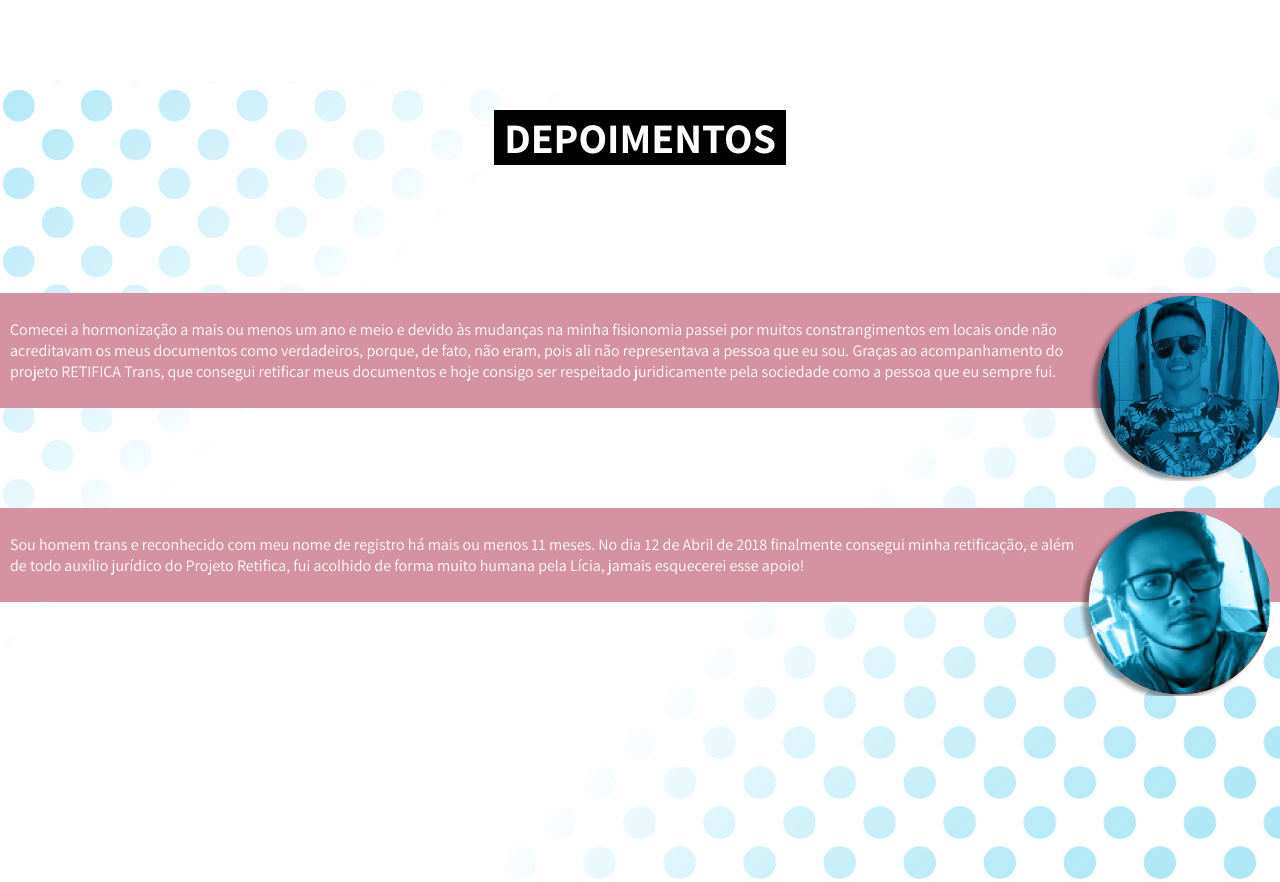
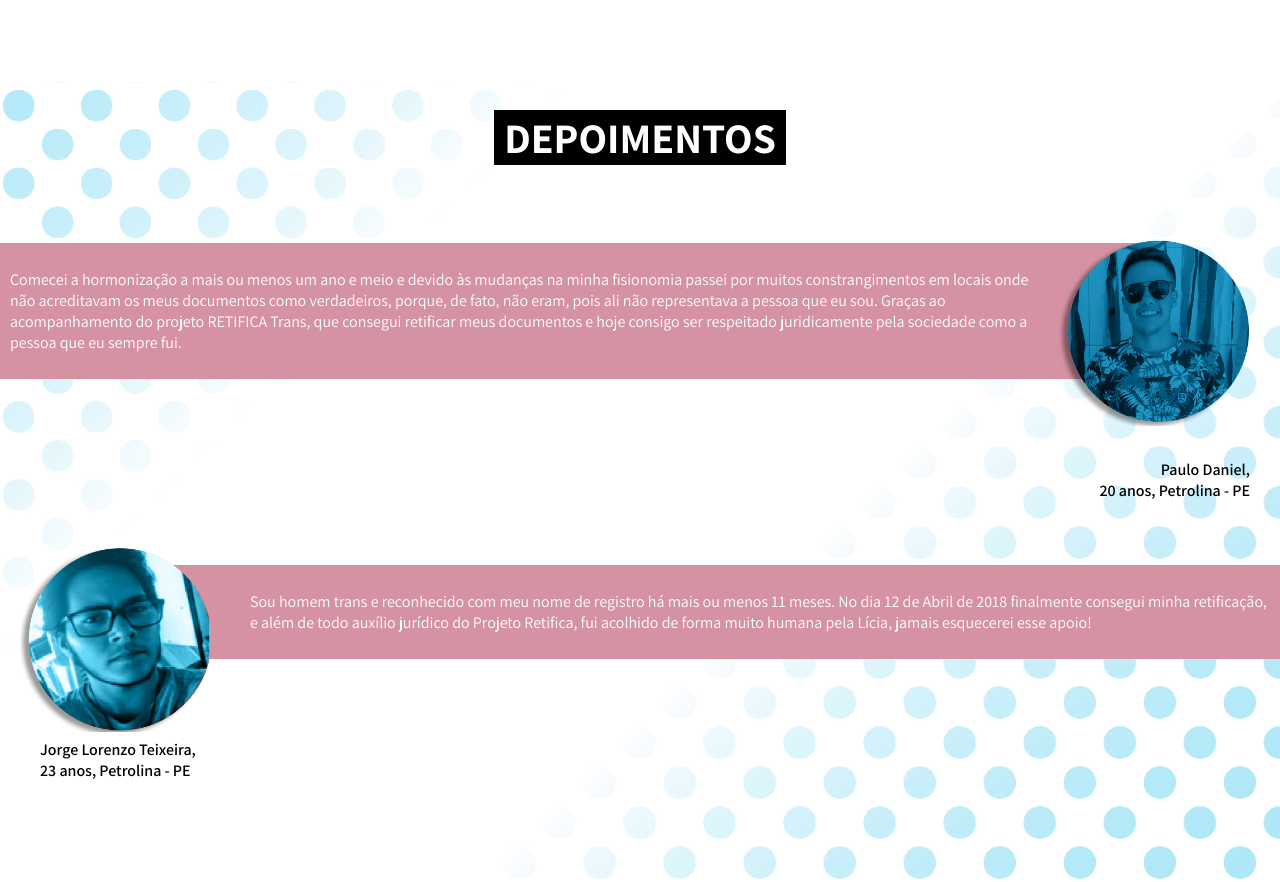
Before and after one commit to hackathon-da-diversidade/retificatrans, a PHP site: page /landing_page.html in a window 1280 px wide. Shown: the part 1518-2400 px from the top of the page. Run offline with PHP 8.4, Linux system fonts and the light colour scheme.

Commit message:
Formats landing_page html

```diff
--- a/css/landing_page.css
+++ b/css/landing_page.css
@@ -1,4 +1,6 @@
 @import url('https://fonts.googleapis.com/css?family=Assistant:200,300,400,600,700,800');
+
+
 
 body, html {
 	margin: 0;
@@ -95,16 +97,48 @@ display: flex;
     font-size: 42px;
 }
 .depoimento{
-	background-color: #d592a2;
-	padding:10px;
-	color:white;
-	padding-right:200px;
-	margin-top:100px;
-	position:relative;
+		background-color: #d592a2;
+        padding:10px;
+		color:white;
+		margin-top:50px;
+		position:relative;
+		}
+#depoimento1{
+padding-right:150px;
+margin-right: 100px;
 }
-.depoimento img {
+#depoimento2{
+padding-left:150px;
+margin-left: 100px;
+}
+#texto1 {
+	text-align: right;
+	margin-top: 80px;
+	margin-right: 30px;
+}
+
+#texto2{
+	text-align:left;
+	margin-left: 40px;
+	margin-top: 80px;
+
+}
+
+.depoimento img{
     width: 200px;
     position: absolute;
-    right: 0;
-    top: 0;
+    top: -5;
 }
+
+#foto1{
+  right: -70;
+}
+
+#foto2{
+left: -80px;
+top: -20
+}
+#depoimentos h2{
+	font-size: 16px;
+	font-weight: 600;
+}
--- a/landing_page.html
+++ b/landing_page.html
@@ -1,18 +1,16 @@
 <html>
 	<head>
-		<meta charset="utf-8" />
+		<meta charset="utf-8"/>
 		<link rel="stylesheet" href="https://cdnjs.cloudflare.com/ajax/libs/font-awesome/4.7.0/css/font-awesome.min.css">
 		<link rel="stylesheet" href="css/landing_page.css">
 	</head>
 	<body>
 		<div id="header" class="jumbotron jumbotron-fluid"> </div>
 		<div class="section content">
-
 			<img id="logo" class="item" src="img/logo.png" alt="logo do retifica" />
 			<div class="item" id="explicacao"> Nós auxiliamos pessoas trans na mudança de nome e genêro diretamente no cartório
 			</div>
 			<div class="buttons item">
-
 				<button>COMEÇAR<br>O PROCESSO</button>
 				<button>SAIBA MAIS<br>SOBRE O PROJETO</button>
 			</div>
@@ -31,20 +29,22 @@
 		</div>
 		<div class="section" id="depoimentos">
 			<h1> Depoimentos</h1>
-			<div class="depoimento">
+			<div class="depoimento" id="depoimento1">
 				<p> Comecei a hormonização a mais ou menos um ano e meio e devido às mudanças na minha fisionomia passei por
 					muitos constrangimentos em locais onde não acreditavam os meus documentos como verdadeiros, porque, de fato, não
 					eram, pois ali não representava a pessoa que eu sou. Graças ao acompanhamento do projeto RETIFICA Trans, que
 					consegui retificar meus documentos e hoje consigo ser respeitado juridicamente pela sociedade como a pessoa que
 					eu sempre fui. </p>
-				<img src="img/fotoazul1-01.png" />
+				<img id="foto1" src="img/fotoazul1-01.png" />
 			</div>
-			<div class="depoimento">
+			<h2 id="texto1">Paulo Daniel, <br /> 20 anos, Petrolina - PE </h2>
+			<div class="depoimento" id="depoimento2">
 				<p>Sou homem trans e reconhecido com meu nome de registro há mais ou menos 11 meses. No dia 12 de Abril de 2018
 					finalmente consegui minha retificação, e além de todo auxílio jurídico do Projeto Retifica, fui acolhido de
 					forma muito humana pela Lícia, jamais esquecerei esse apoio!</p>
-				<img src="img/fotoazul2-01.png" />
+				<img id="foto2" src="img/fotoazul2-01.png" />
 			</div>
+			<h2 id="texto2"> Jorge Lorenzo Teixeira, <br /> 23 anos, Petrolina - PE </h2>
 		</div>
 	</body>
 </html>
```
